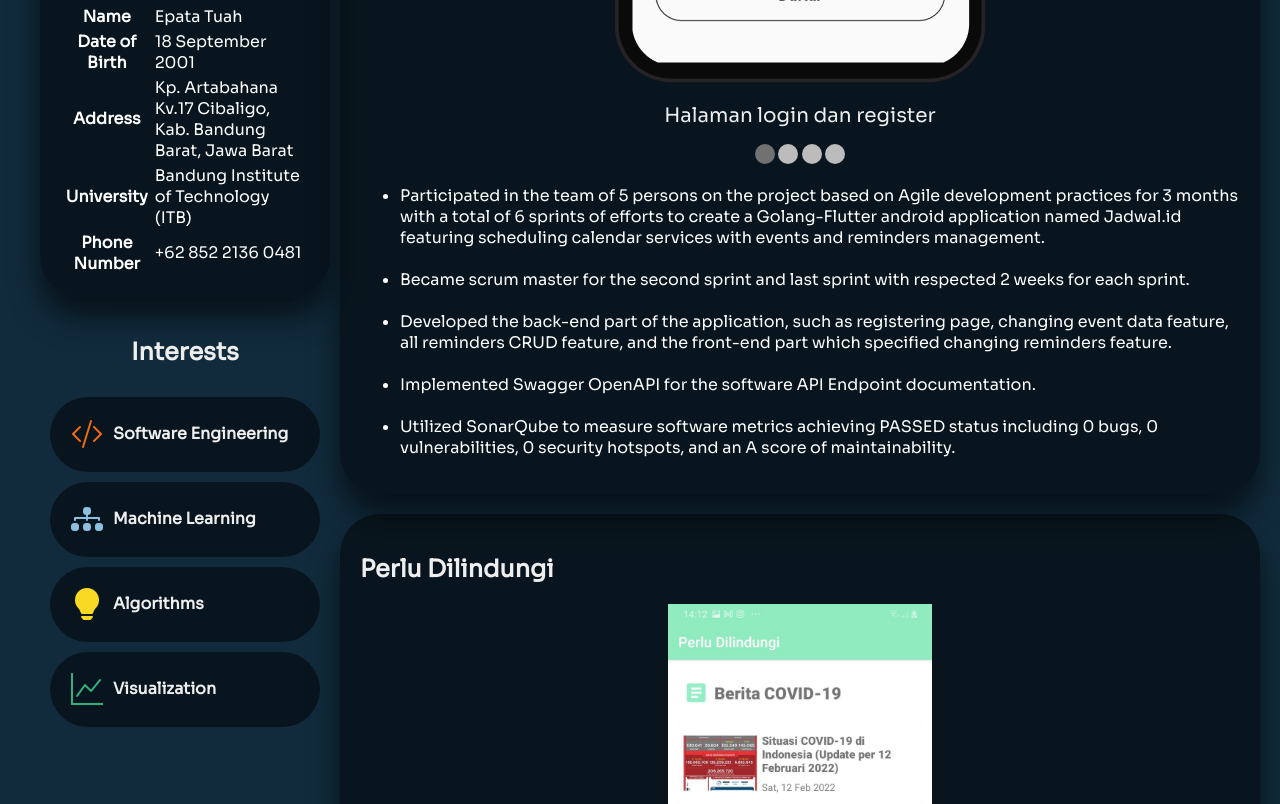
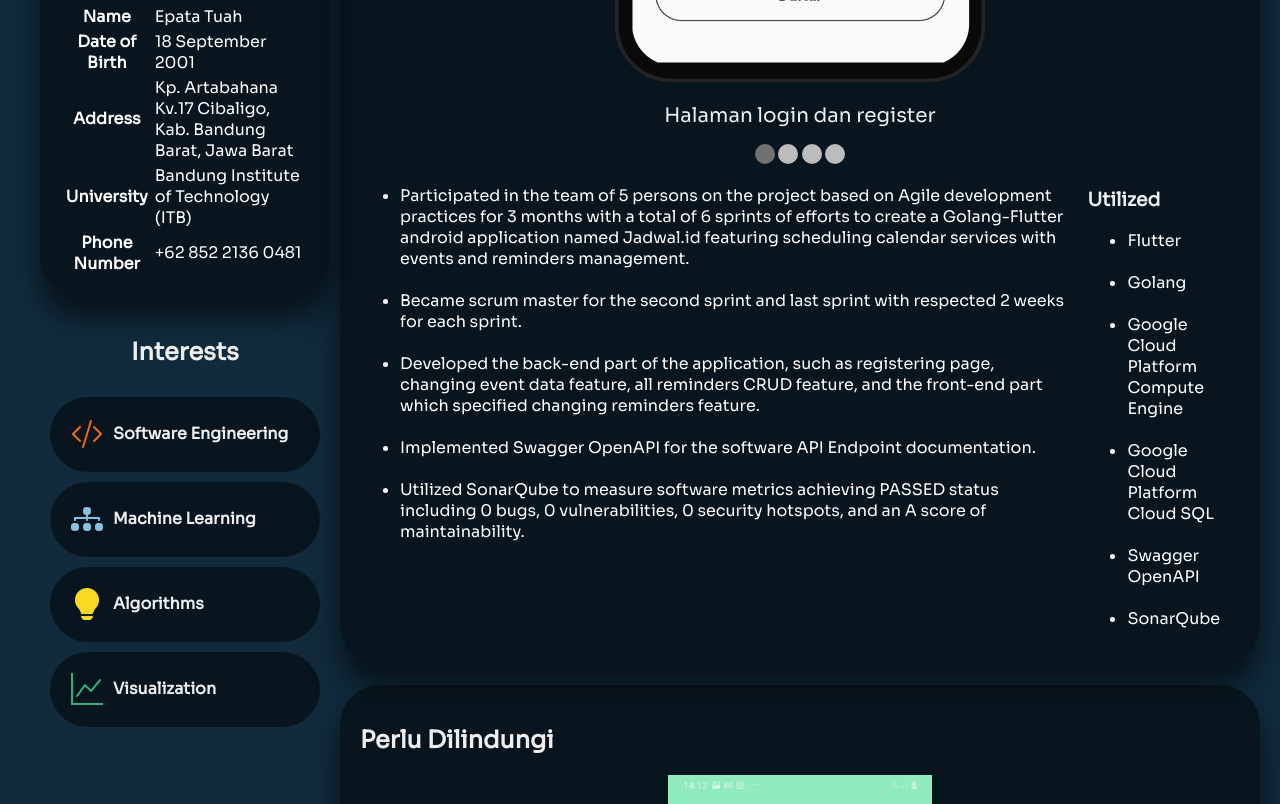
Before and after one commit to epata/epata.github.io, a website: page index.html in a window 1280 px wide. Shown: the part 1249-2053 px from the top of the page. Drawn offline with nearby package versions, Linux system fonts and the light colour scheme.

Commit message:
update utilized tools/language/sdk of each projects

```diff
--- a/index.html
+++ b/index.html
@@ -59,6 +59,7 @@
 						<span class="bullet" onclick="ongoingSlide(2)"></span>
 						<span class="bullet" onclick="ongoingSlide(3)"></span>
 					</div>
+					<div class="descriptions-card">
 						<ul>
 							<li>Participated in the team of 5 persons on the project based on Agile development practices for 3 months with a total of 6 sprints of efforts to create a Golang-Flutter android application named Jadwal.id featuring scheduling calendar services with events and reminders management.
 							</li>
@@ -75,6 +76,23 @@
 							<li>Utilized SonarQube to measure software metrics achieving PASSED status including 0 bugs, 0 vulnerabilities, 0 security hotspots, and an A score of maintainability.
 							</li>
 						</ul>
+						<div>
+							<h3>Utilized</h3>
+							<ul>
+								<li>Flutter</li>
+								<br>
+								<li>Golang</li>
+								<br>
+								<li>Google Cloud Platform Compute Engine</li>
+								<br>
+								<li>Google Cloud Platform Cloud SQL</li>
+								<br>
+								<li>Swagger OpenAPI</li>
+								<br>
+								<li>SonarQube</li>
+							</ul>
+						</div>
+					</div>
 				</article>
 				<article id="perludilindungi" class="card">
 					<h2>Perlu Dilindungi</h2>
@@ -110,6 +128,7 @@
 						<span class="bullet2" onclick="ongoingSlide2(2)"></span>
 						<span class="bullet2" onclick="ongoingSlide2(3)"></span>
 					</div>
+					<div class="descriptions-card">
 						<ul>
 							<li>Participated in the team of 3 on the project for 2 months time to create an android application named Perlu Dilindungi using Kotlin on purpose to show COVID-19 news, vaccination informations, and check-in mechanism.
 							</li>
@@ -120,6 +139,15 @@
 							<li>Create an algorithm to show 5 closest health facilities to the user position using their respective latitude and longitude information.
 							</li>
 						</ul>
+						<div>
+							<h3>Utilized</h3>
+							<ul>
+								<li>Kotlin</li>
+								<br>
+								<li>Swagger OpenAPI</li>
+							</ul>
+						</div>
+					</div>
 				</article>
 			</div>
 			<aside>
--- a/styles/style.css
+++ b/styles/style.css
@@ -45,6 +45,13 @@ footer {
 	color: #eee;
 	background-color: rgba(0,0,0,.5);
 	color: #fff;
+}
+
+.descriptions-card {
+	display: flex;
+}
+.descriptions-card ul {
+	padding-right: 20px;
 }
 
 /* nav */
```
Lines whose indentation alone changed are shown as unchanged.
